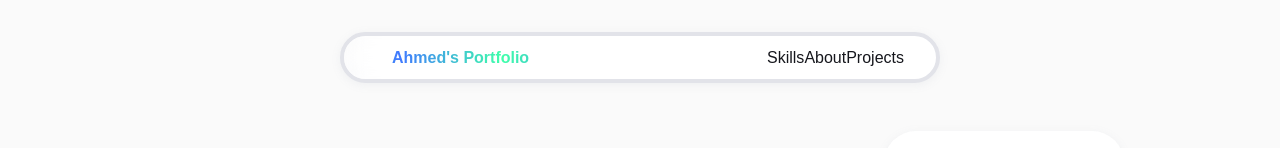
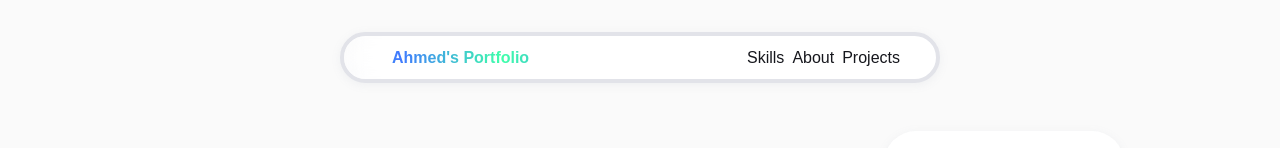
Before and after one commit to TheAhmedDiaa/portfolio, a React (Vite) app in the folder portfolio/: page / in a window 1280 px wide. Shown: the top 148 px of the page. Built offline with nearby package versions, Linux system fonts and the light colour scheme.

Commit message:
fixed the a's

```diff
--- a/portfolio/src/Header/Header.jsx
+++ b/portfolio/src/Header/Header.jsx
@@ -52,9 +52,9 @@ export default function Header() {
           </GradientText>
           {!isSmall && (
             <div className="as">
-              <a href="#skills">Skills</a>
-              <a href="#about">About</a>
-              <a href="#projects">Projects</a>
+              <a className="a" href="#skills">Skills</a>
+              <a className="a" href="#about">About</a>
+              <a className="a" href="#projects">Projects</a>
             </div>
           )}
           {isSmall && <img className="img" src={bars} onClick={openNav} alt="More"></img>}
```
